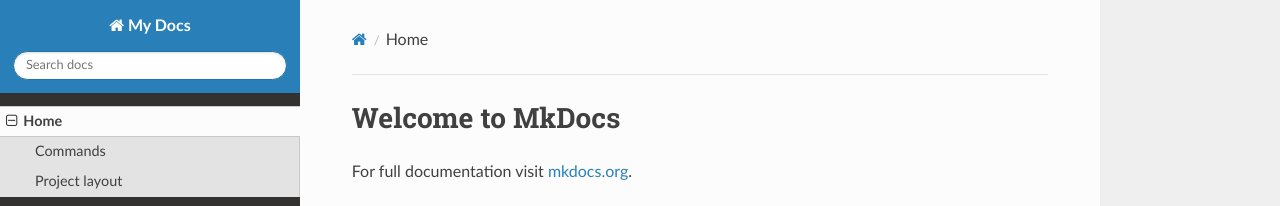
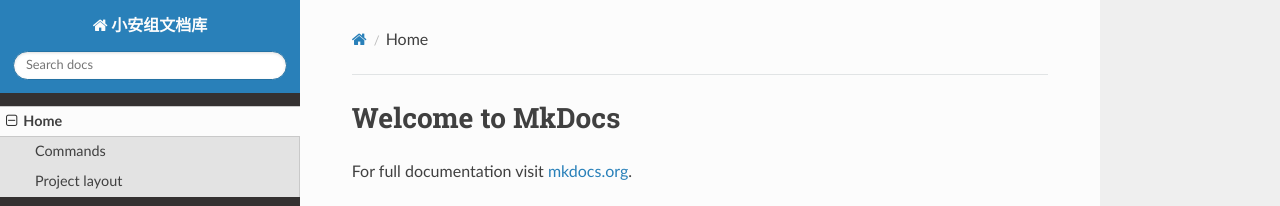
Before and after one commit to xiaoanmodel/-, an MkDocs documentation site: the page built from docs/index.md, in a window 1280 px wide. Shown: the top 206 px of the page. Built offline with MkDocs 1.6.1, drawn with Linux system fonts in a browser that asks for light colours; nearby versions of some CDN libraries.

Commit message:
更新站点名称为“小安组文档库”

```diff
--- a/mkdocs.yml
+++ b/mkdocs.yml
@@ -1,4 +1,4 @@
-site_name: My Docs
+site_name: 小安组文档库
 nav:
   - Home: index.md
   - Contributors:
```
